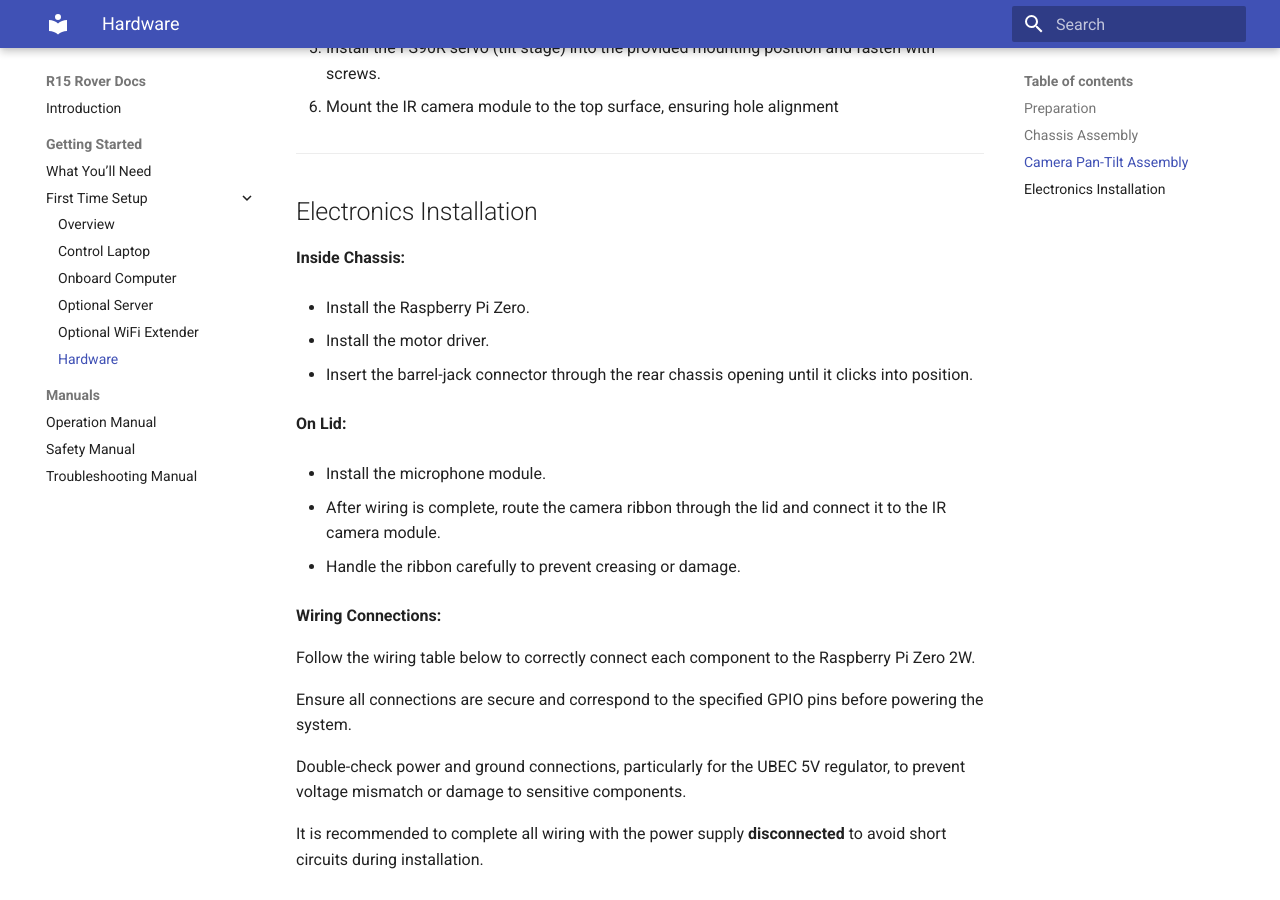
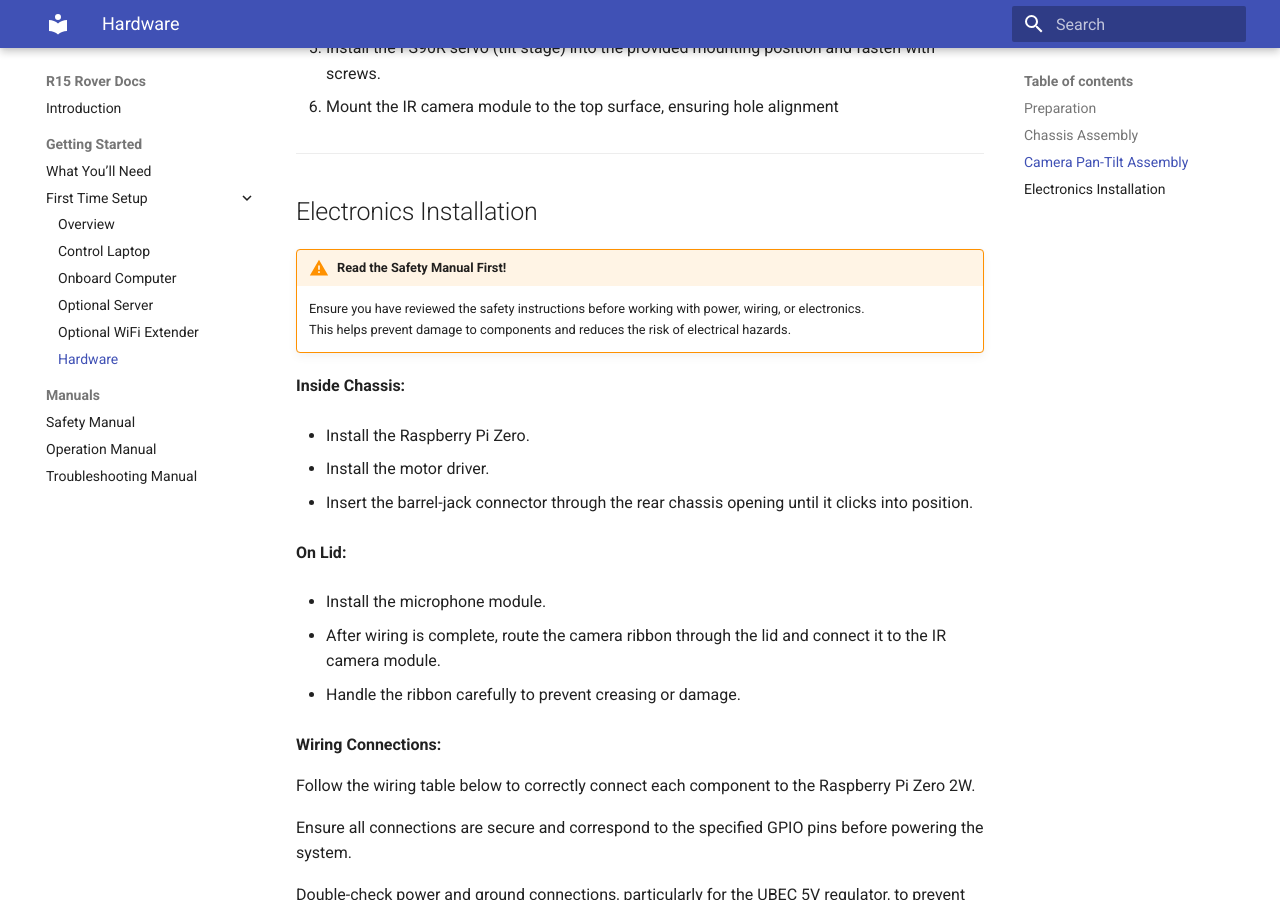
Before and after one commit to EriCheww/ECE4191-R15, an MkDocs documentation site: the page built from docs/getting_started/first_time_setup/hardware_setup.md, in a window 1280 px wide and 900 px high, scrolled down 2393 px. Built offline with MkDocs 1.6.1 and Material for MkDocs 9.7.7, drawn with Linux system fonts in a browser that asks for light colours.

Commit message:
Quick Updates

```diff
--- a/docs/getting_started/first_time_setup/hardware_setup.md
+++ b/docs/getting_started/first_time_setup/hardware_setup.md
@@ -93,6 +93,11 @@ Chassis assembly is now complete.
 ---
 
 ## Electronics Installation
+
+!!! warning "Read the Safety Manual First!"
+    Ensure you have reviewed the safety instructions before working with power, wiring, or electronics.
+    This helps prevent damage to components and reduces the risk of electrical hazards.
+
 **Inside Chassis:**
 
 - Install the Raspberry Pi Zero.
--- a/mkdocs.yml
+++ b/mkdocs.yml
@@ -30,6 +30,6 @@ nav:
       - Optional WiFi Extender: getting_started/first_time_setup/extend.md
       - Hardware: getting_started/first_time_setup/hardware_setup.md
   - Manuals:
+    - Safety Manual: safety.md
     - Operation Manual: operation.md
-    - Safety Manual: safety.md
     - Troubleshooting Manual: troubleshooting.md
```
Also changed, not shown: docs/operation.md (+5 -0 lines).
